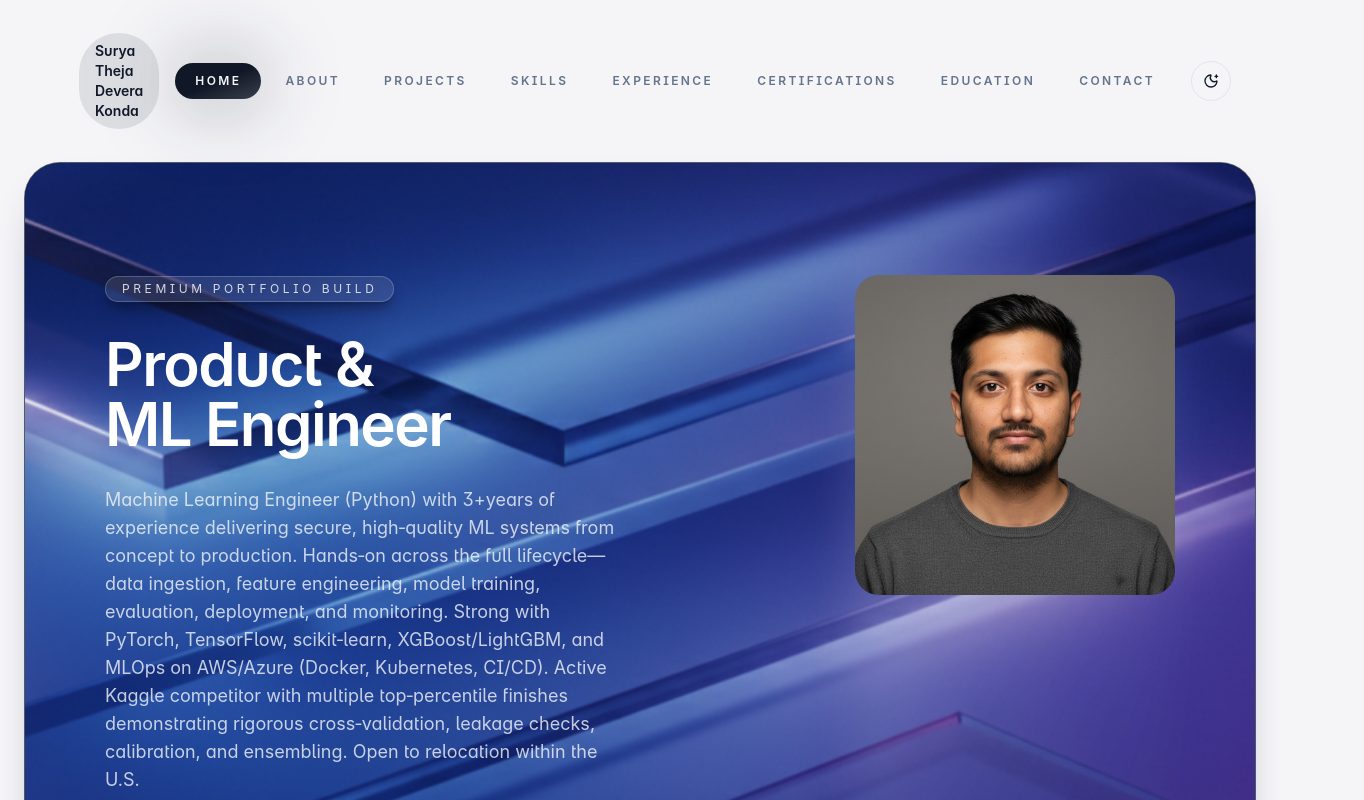
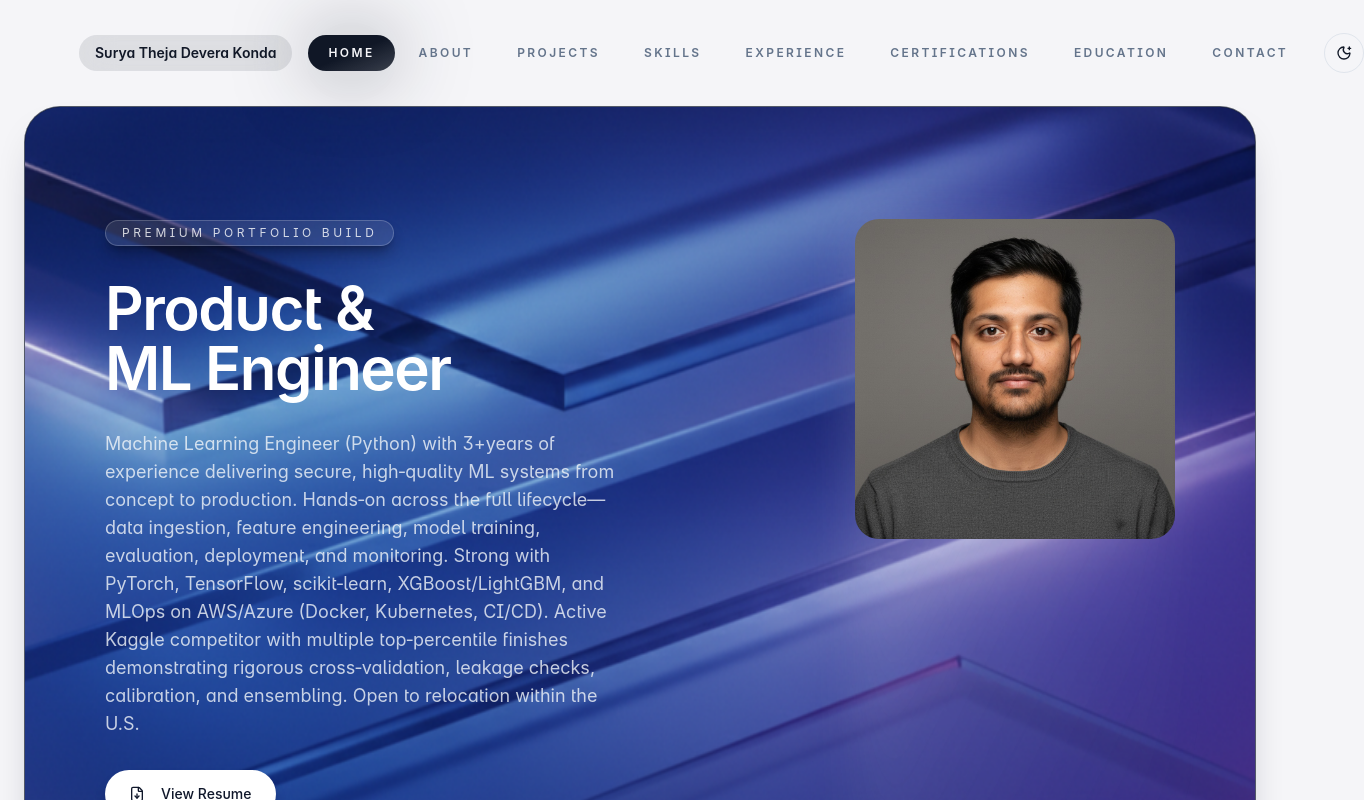
Before and after one commit to Suryateja-byte/Suryatheja_deverakonda_website, a React (Vite) app: page / in a window 1280 px wide. Shown: the top 800 px of the page, 1364 px wide, since content can reach past the window. Built offline with nearby package versions, Linux system fonts and the light colour scheme.

Commit message:
fix: prevent header nav from squishing

```diff
--- a/src/components/layout/Header.tsx
+++ b/src/components/layout/Header.tsx
@@ -69,7 +69,7 @@ export function Header({ activeId, resumeName, resumeTitle, availableSections }:
           {...hoverMotion}
           type="button"
           onClick={() => handleNavigate('hero')}
-          className="rounded-full bg-foreground/10 px-4 py-2 text-left text-sm font-semibold text-foreground/90 backdrop-blur-lg"
+          className="shrink-0 rounded-full bg-foreground/10 px-4 py-2 text-left text-sm font-semibold text-foreground/90 backdrop-blur-lg"
         >
           <div className="leading-tight">
             <span className="block text-sm font-semibold text-foreground">{displayName}</span>
@@ -77,7 +77,7 @@ export function Header({ activeId, resumeName, resumeTitle, availableSections }:
           </div>
         </motion.button>
 
-        <ul className="relative hidden list-none items-center gap-1 md:flex">
+        <ul className="relative hidden flex-1 list-none items-center justify-center gap-1 md:flex">
           {availableSections.map((item) => {
             const isActive = navActiveId === item.id;
             return (
@@ -114,7 +114,7 @@ export function Header({ activeId, resumeName, resumeTitle, availableSections }:
           })}
         </ul>
 
-        <div className="flex items-center gap-2">
+        <div className="flex shrink-0 items-center gap-2">
           <Button
             variant="ghost"
             size="icon"
```
